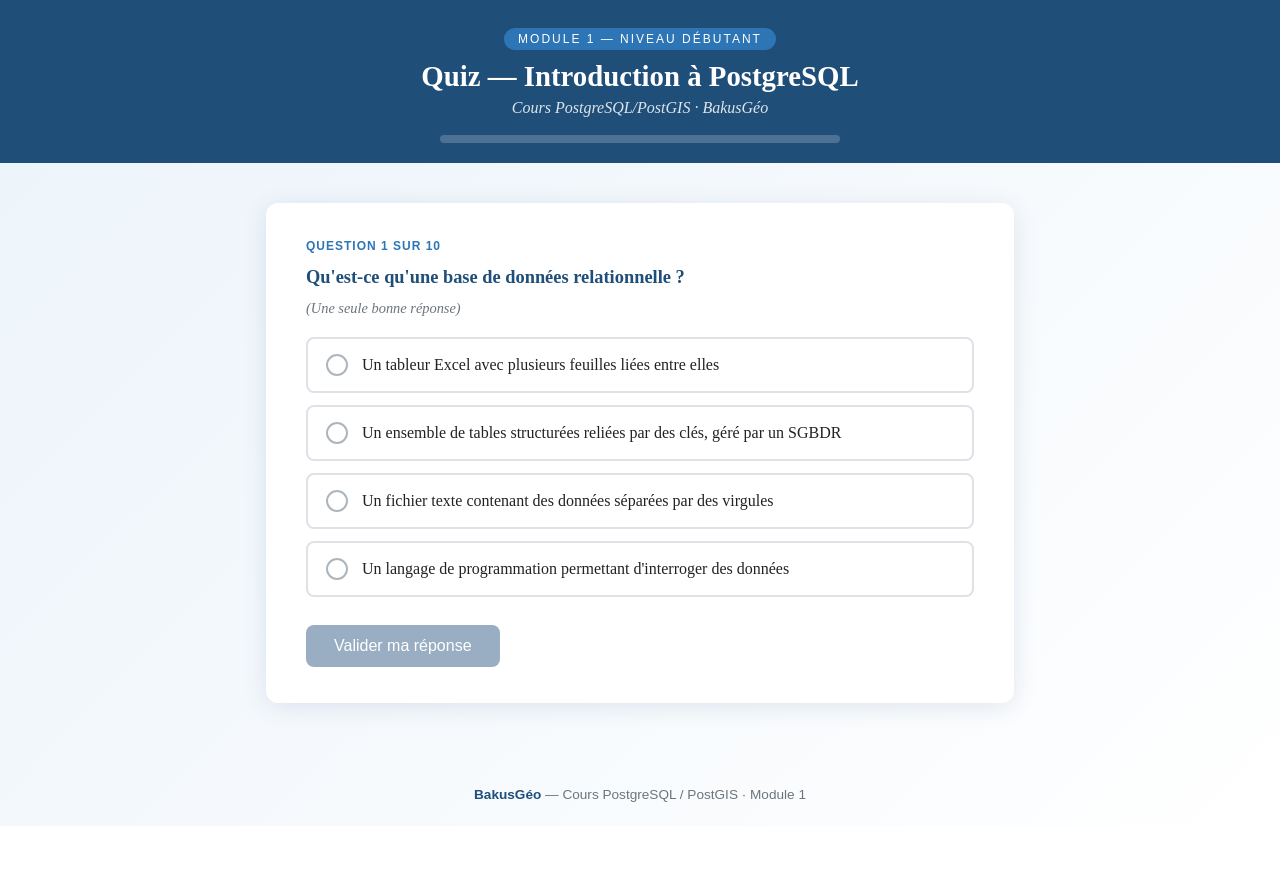
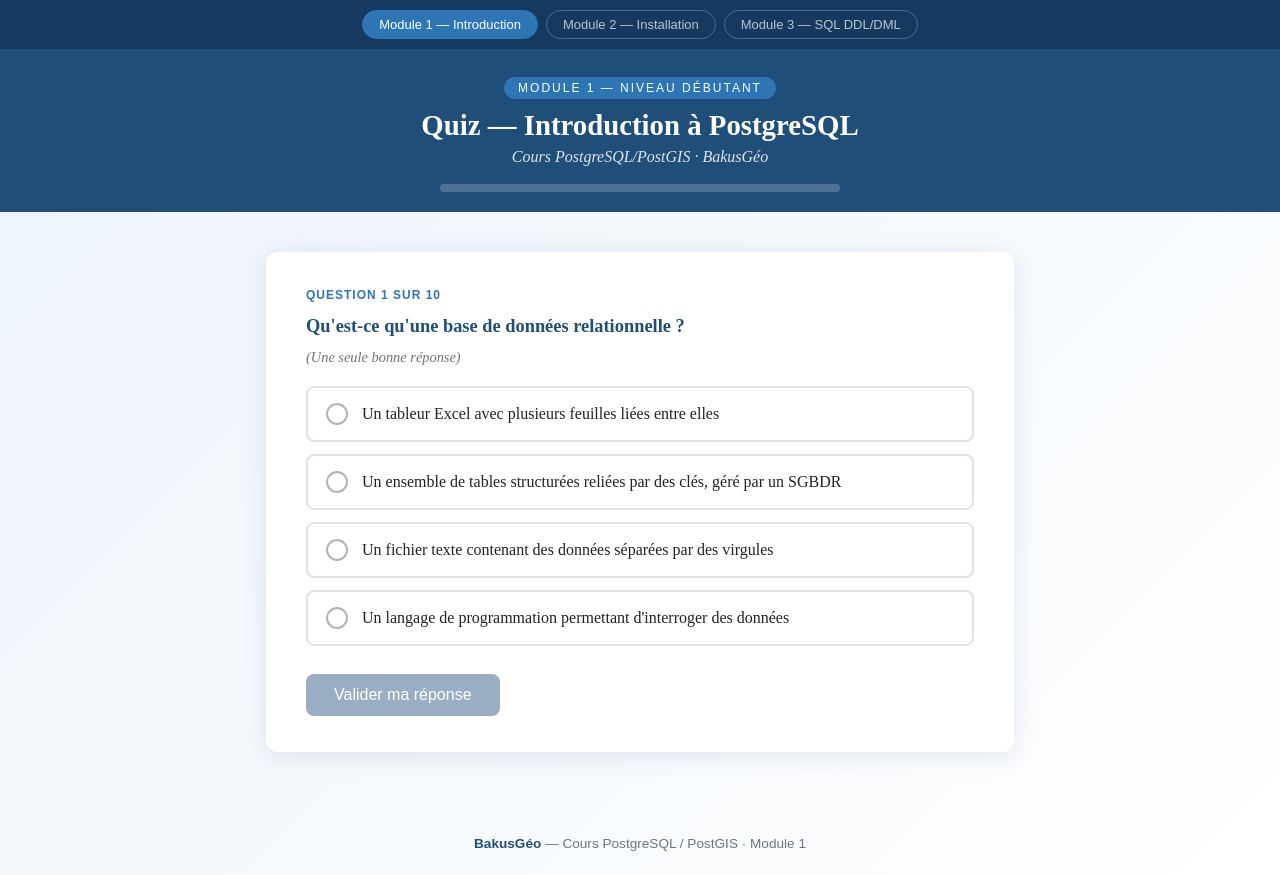
Before and after one commit to juniorbaklers/cours-postgresql-postgis, a plain HTML site: page index.html in a window 1280 px wide. Before the commit the page ends 826 px from the top, so only its background shows below. Drawn offline with Linux system fonts and the light colour scheme.

Commit message:
Ajout navigation inter-modules (Module 1, 2, 3)

```diff
--- a/index.html
+++ b/index.html
@@ -226,9 +226,37 @@
     color: var(--gray);
   }
   footer strong { color: var(--blue1); }
+
+  /* ── Navigation inter-modules ── */
+  .module-nav {
+    background: #163A5F;
+    padding: 10px 20px;
+    display: flex;
+    justify-content: center;
+    gap: 8px;
+    flex-wrap: wrap;
+  }
+  .module-nav a {
+    color: rgba(255,255,255,.7);
+    text-decoration: none;
+    font-family: Arial, sans-serif;
+    font-size: 13px;
+    padding: 6px 16px;
+    border-radius: 20px;
+    border: 1px solid rgba(255,255,255,.25);
+    transition: background .2s, color .2s;
+  }
+  .module-nav a:hover { background: rgba(255,255,255,.15); color: white; }
+  .module-nav a.active { background: var(--blue2); color: white; border-color: var(--blue2); }
 </style>
 </head>
 <body>
+
+<nav class="module-nav">
+  <a href="index.html" class="active">Module 1 — Introduction</a>
+  <a href="quiz-module-2.html">Module 2 — Installation</a>
+  <a href="quiz-module-3.html">Module 3 — SQL DDL/DML</a>
+</nav>
 
 <header>
   <div class="badge">Module 1 — Niveau Débutant</div>
```
